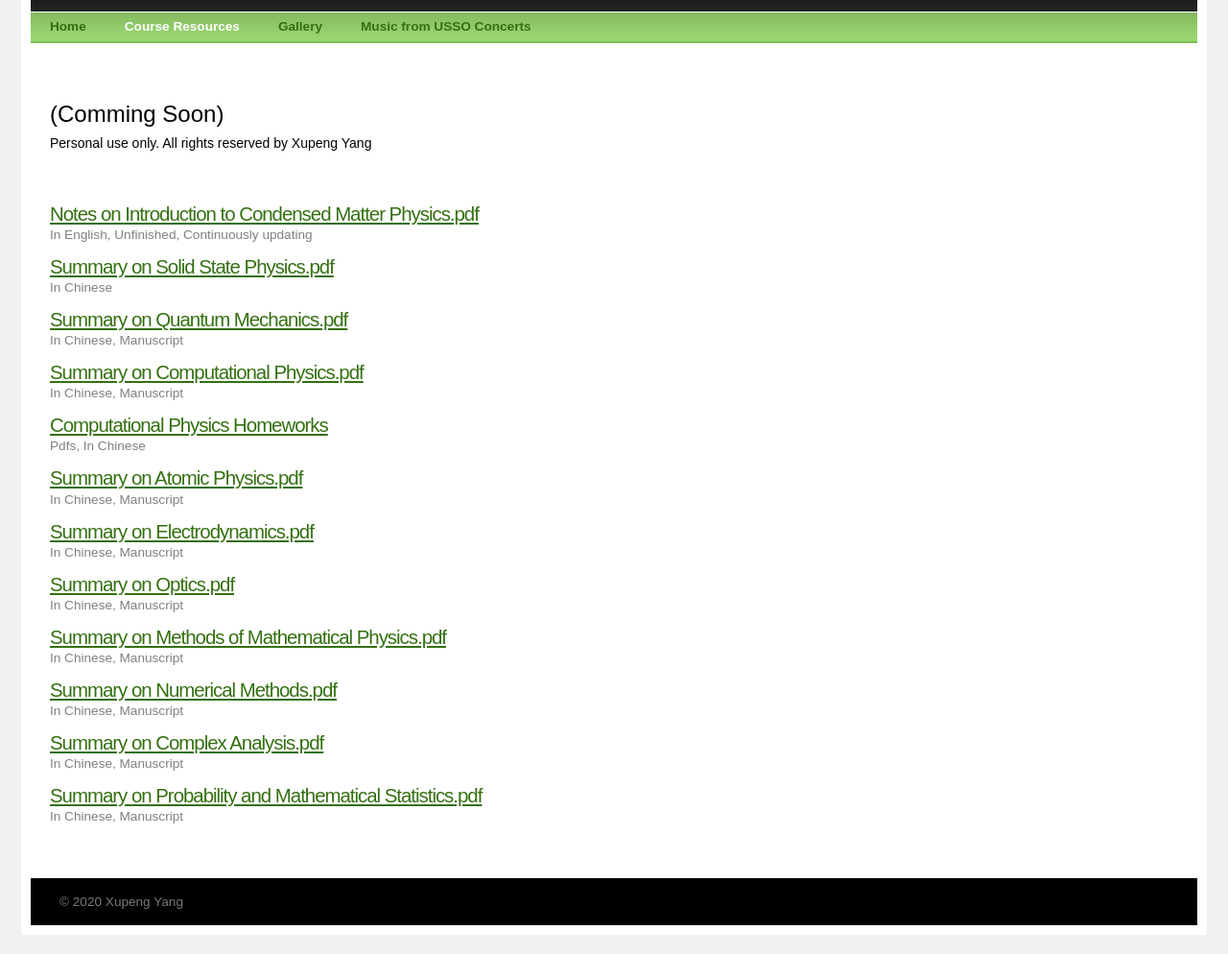
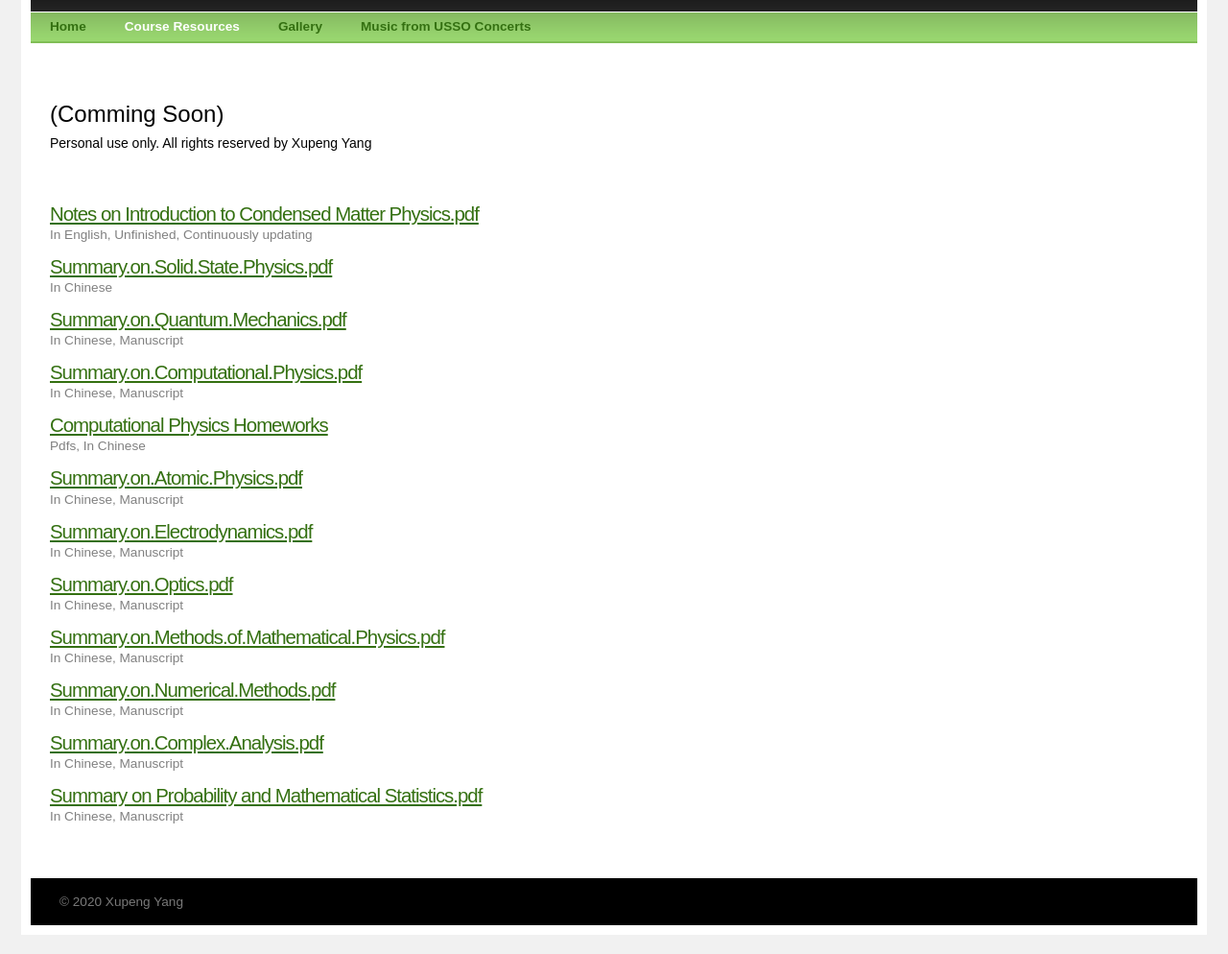
Before and after one commit to joeyE99/joeyE99.github.io, a plain HTML site: page resources/index.html in a window 1280 px wide. Shown: the part 81-1075 px from the top of the page at 96% size. Drawn offline with Linux system fonts and the light colour scheme.

Commit message:
Course Resources

```diff
--- a/resources/index.html
+++ b/resources/index.html
@@ -8,7 +8,7 @@
 		<meta name="generator" content="RapidWeaver" />
 
 		<title>Course Resources | Xupeng Yang's Page</title>
-		<link rel="stylesheet" type="text/css" media="all" href="../rw_common/themes/cameo/consolidated.css?rwcache=622819567&rwcache=622819567" />
+		<link rel="stylesheet" type="text/css" media="all" href="../rw_common/themes/cameo/consolidated.css?rwcache=624460128&rwcache=624460128" />
 
 		<!--[if lte IE 7]><link rel="stylesheet" type="text/css" media="screen" href="../rw_common/themes/cameo/css/ie/ie.css" />
 		<![endif]-->
@@ -21,7 +21,7 @@
 
 
 
-		<script type="text/javascript" src="../rw_common/themes/cameo/javascript.js?rwcache=622819567&rwcache=622819567"></script>
+		<script type="text/javascript" src="../rw_common/themes/cameo/javascript.js?rwcache=624460128&rwcache=624460128"></script>
 
 
 <!--[if IE 6]><script type="text/javascript" charset="utf-8">
@@ -66,7 +66,7 @@
 		<div id="content"><!-- Start content -->
 			<div class="filesharing-description"><span style="font:24px Arial, Verdana, Helvetica, sans-serif; color:#000000;">(Comming Soon)<br /></span><span style="font:14px Arial, Verdana, Helvetica, sans-serif; color:#000000;">Personal use only. All rights reserved by Xupeng Yang</span><span style="font:24px PingFangSC-Regular; color:#000000;"><br /></span><span style="font:24px PingFangSC-Regular; color:#000000;"><br /><br /></span></div><div class="filesharing-item">
 <div class="filesharing-item-title">
-<a href="files/Notes on Introduction to Condensed Matter Physics.pdf">Notes on Introduction to Condensed Matter Physics.pdf</a>
+<a href="files/Notes.on.Introduction.to.Condensed.Matter.Physics.pdf">Notes on Introduction to Condensed Matter Physics.pdf</a>
 </div>
 <div class="filesharing-item-description">
 In English, Unfinished, Continuously updating</div>
@@ -74,7 +74,7 @@ In English, Unfinished, Continuously updating</div>
 
 <div class="filesharing-item">
 <div class="filesharing-item-title">
-<a href="files/Summary on Solid State Physics.pdf">Summary on Solid State Physics.pdf</a>
+<a href="files/Summary.on.Solid.State.Physics.pdf">Summary.on.Solid.State.Physics.pdf</a>
 </div>
 <div class="filesharing-item-description">
 In Chinese</div>
@@ -82,7 +82,7 @@ In Chinese</div>
 
 <div class="filesharing-item">
 <div class="filesharing-item-title">
-<a href="files/Summary on Quantum Mechanics.pdf">Summary on Quantum Mechanics.pdf</a>
+<a href="files/Summary.on.Quantum.Mechanics.pdf">Summary.on.Quantum.Mechanics.pdf</a>
 </div>
 <div class="filesharing-item-description">
 In Chinese, Manuscript</div>
@@ -90,7 +90,7 @@ In Chinese, Manuscript</div>
 
 <div class="filesharing-item">
 <div class="filesharing-item-title">
-<a href="files/Summary on Computational Physics.pdf">Summary on Computational Physics.pdf</a>
+<a href="files/Summary.on.Computational.Physics.pdf">Summary.on.Computational.Physics.pdf</a>
 </div>
 <div class="filesharing-item-description">
 In Chinese, Manuscript</div>
@@ -106,7 +106,7 @@ Pdfs, In Chinese</div>
 
 <div class="filesharing-item">
 <div class="filesharing-item-title">
-<a href="files/Summary on Atomic Physics.pdf">Summary on Atomic Physics.pdf</a>
+<a href="files/Summary.on.Atomic.Physics.pdf">Summary.on.Atomic.Physics.pdf</a>
 </div>
 <div class="filesharing-item-description">
 In Chinese, Manuscript</div>
@@ -114,7 +114,7 @@ In Chinese, Manuscript</div>
 
 <div class="filesharing-item">
 <div class="filesharing-item-title">
-<a href="files/Summary on Electrodynamics.pdf">Summary on Electrodynamics.pdf</a>
+<a href="files/Summary.on.Electrodynamics.pdf">Summary.on.Electrodynamics.pdf</a>
 </div>
 <div class="filesharing-item-description">
 In Chinese, Manuscript</div>
@@ -122,7 +122,7 @@ In Chinese, Manuscript</div>
 
 <div class="filesharing-item">
 <div class="filesharing-item-title">
-<a href="files/Summary on Optics.pdf">Summary on Optics.pdf</a>
+<a href="files/Summary.on.Optics.pdf">Summary.on.Optics.pdf</a>
 </div>
 <div class="filesharing-item-description">
 In Chinese, Manuscript</div>
@@ -130,7 +130,7 @@ In Chinese, Manuscript</div>
 
 <div class="filesharing-item">
 <div class="filesharing-item-title">
-<a href="files/Summary on Methods of Mathematical Physics.pdf">Summary on Methods of Mathematical Physics.pdf</a>
+<a href="files/Summary.on.Methods.of.Mathematical.Physics.pdf">Summary.on.Methods.of.Mathematical.Physics.pdf</a>
 </div>
 <div class="filesharing-item-description">
 In Chinese, Manuscript</div>
@@ -138,7 +138,7 @@ In Chinese, Manuscript</div>
 
 <div class="filesharing-item">
 <div class="filesharing-item-title">
-<a href="files/Summary on Numerical Methods.pdf">Summary on Numerical Methods.pdf</a>
+<a href="files/Summary.on.Numerical.Methods.pdf">Summary.on.Numerical.Methods.pdf</a>
 </div>
 <div class="filesharing-item-description">
 In Chinese, Manuscript</div>
@@ -146,7 +146,7 @@ In Chinese, Manuscript</div>
 
 <div class="filesharing-item">
 <div class="filesharing-item-title">
-<a href="files/Summary on Complex Analysis.pdf">Summary on Complex Analysis.pdf</a>
+<a href="files/Summary.on.Complex.Analysis.pdf">Summary.on.Complex.Analysis.pdf</a>
 </div>
 <div class="filesharing-item-description">
 In Chinese, Manuscript</div>
@@ -154,7 +154,7 @@ In Chinese, Manuscript</div>
 
 <div class="filesharing-item">
 <div class="filesharing-item-title">
-<a href="files/Summary on Probability and mathematical statistics.pdf">Summary on Probability and Mathematical Statistics.pdf</a>
+<a href="files/Summary.on.Probability.and.Mathematical.Statistics.pdf">Summary on Probability and Mathematical Statistics.pdf</a>
 </div>
 <div class="filesharing-item-description">
 In Chinese, Manuscript</div>
```
Also changed, not shown: 5 other files.
